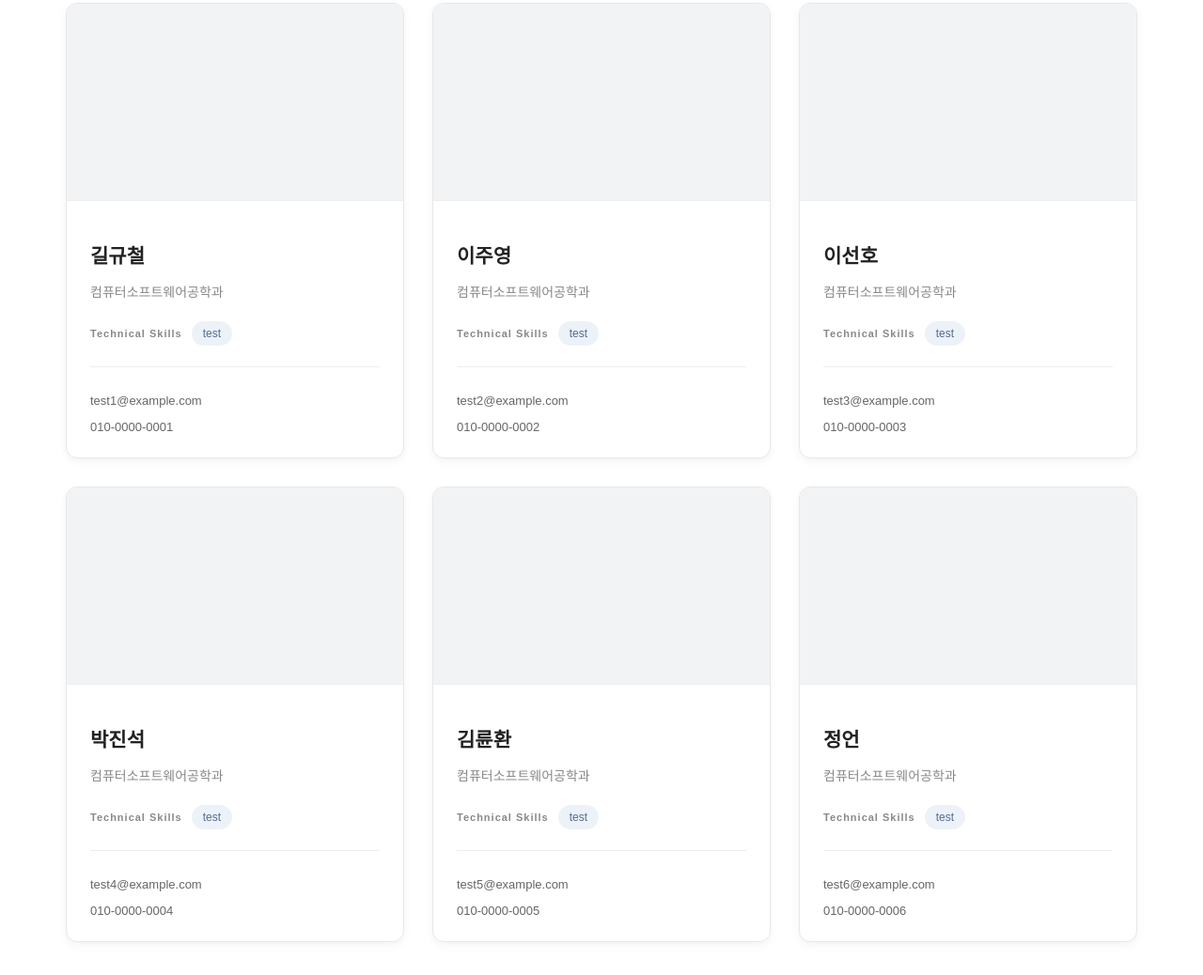
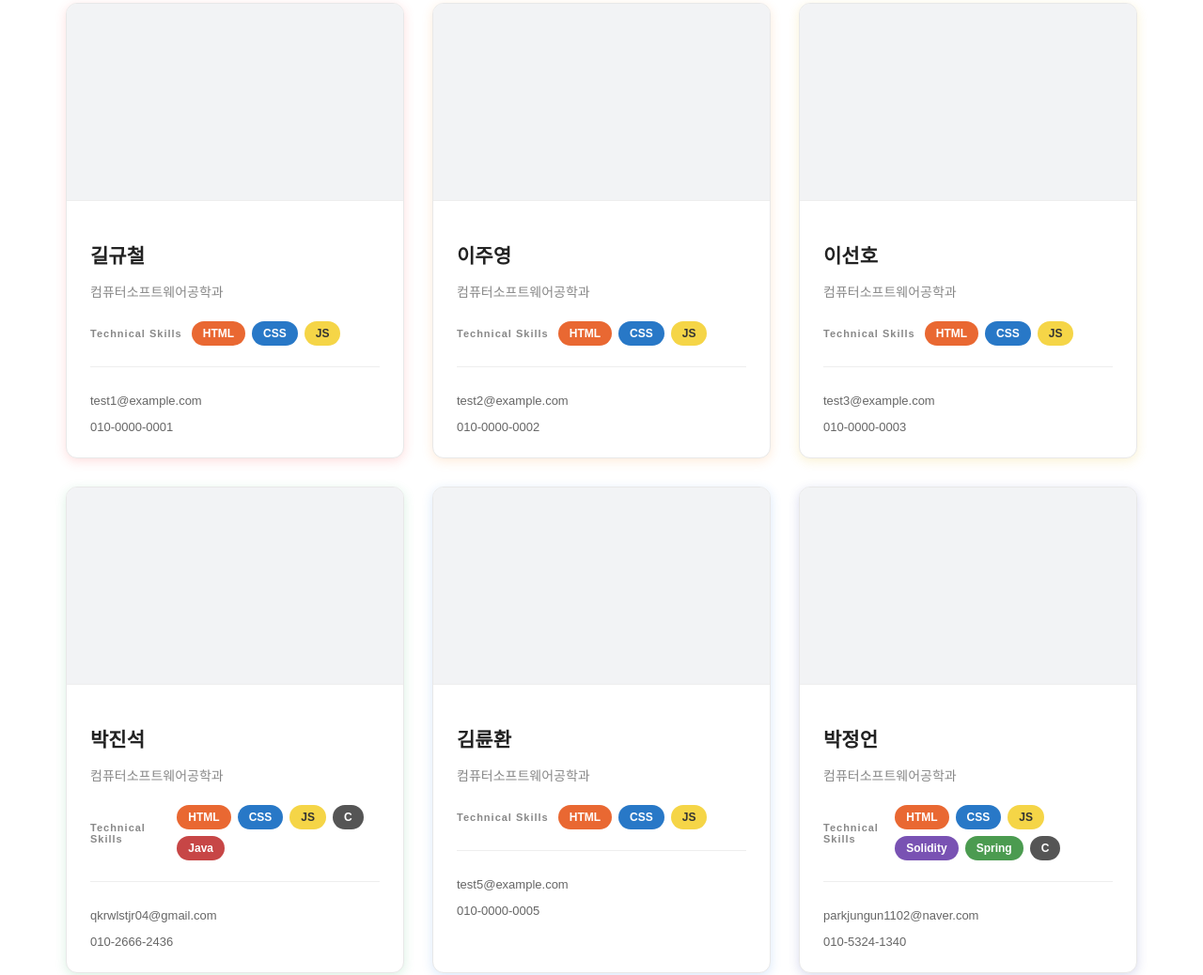
Before and after one commit to matstar33/OpenSourceSW-I-Team, a plain HTML site: page members.html in a window 1280 px wide. Shown: the part 289-1327 px from the top of the page at 94% size. Drawn offline with Linux system fonts and the light colour scheme.

Commit message:
feat & style: 기술 배지 추가, 이미지 경로 연결 및 레인보우 카드 그림자 적용

```diff
--- a/css/members.css
+++ b/css/members.css
@@ -1,4 +1,3 @@
-
 /*
   팀원 소개 페이지
 */
@@ -34,20 +33,56 @@
   gap: 30px;
 }
 
-/* 개별 카드 */
+/* 개별 카드 및 기본 그림자 색상 */
 .member-card {
+  --card-shadow-color: rgba(138, 92, 180, 0.16);
+
   background-color: #fff;
   border: 1px solid #e8e8e8;
   border-radius: 12px;
   overflow: hidden;
-  box-shadow: 0 3px 10px rgba(0, 0, 0, 0.05);
+  box-shadow: 0 3px 12px var(--card-shadow-color);
   transition: transform 0.3s ease, box-shadow 0.3s ease;
 }
+
+/* 카드별 레인보우 그림자 색상 */
+
+/* 1번째 - 빨강 */
+.member-card:nth-child(1) {
+  --card-shadow-color: rgba(255, 70, 70, 0.18);
+}
+
+/* 2번째 - 주황 */
+.member-card:nth-child(2) {
+  --card-shadow-color: rgba(255, 145, 50, 0.18);
+}
+
+/* 3번째 - 노랑 */
+.member-card:nth-child(3) {
+  --card-shadow-color: rgba(230, 190, 40, 0.20);
+}
+
+/* 4번째 - 초록 */
+.member-card:nth-child(4) {
+  --card-shadow-color: rgba(50, 180, 100, 0.18);
+}
+
+/* 5번째 - 파랑 */
+.member-card:nth-child(5) {
+  --card-shadow-color: rgba(50, 125, 230, 0.18);
+}
+
+/* 6번째 - 남색 */
+.member-card:nth-child(6) {
+  --card-shadow-color: rgba(65, 75, 170, 0.20);
+}
+
+/* 7번째 이후 - 보라색 기본값 사용 */
 
 /* 마우스 호버 효과 */
 .member-card:hover {
   transform: translateY(-6px);
-  box-shadow: 0 12px 25px rgba(0, 0, 0, 0.12);
+  box-shadow: 0 14px 28px var(--card-shadow-color);
 }
 
 /* 프로필 사진 영역 */
@@ -56,11 +91,20 @@
   height: 210px;
   background-color: #f2f3f5;
   border-bottom: 1px solid #eee;
+  overflow: hidden;
+}
+
+/* 실제 프로필 이미지 */
+.member-image img {
+  display: block;
+  width: 100%;
+  height: 100%;
+  object-fit: cover;
   transition: transform 0.35s ease;
 }
 
 /* 이미지 확대 효과 */
-.member-image.is-zoomed {
+.member-image img.is-zoomed {
   transform: scale(1.04);
 }
 
@@ -97,12 +141,63 @@
   letter-spacing: 1px;
 }
 
+/* 기술 배지 전체 */
+.tech-tags {
+  display: flex;
+  align-items: center;
+  gap: 7px;
+  flex-wrap: wrap;
+}
+
+/* 기술 배지 공통 스타일 */
 .tech-tag {
+  display: inline-block;
   font-size: 12px;
-  color: #526b91;
-  background-color: #edf2f9;
+  font-weight: 700;
   padding: 6px 12px;
   border-radius: 20px;
+}
+
+/* HTML - 주황색 */
+.tech-html {
+  color: #fff;
+  background-color: #e96832;
+}
+
+/* CSS - 파란색 */
+.tech-css {
+  color: #fff;
+  background-color: #2878c7;
+}
+
+/* JS - 노란색 */
+.tech-js {
+  color: #333;
+  background-color: #f5d547;
+}
+
+/* C - 짙은 회색 */
+.tech-c {
+  color: #fff;
+  background-color: #555;
+}
+
+/* Java - 빨간색 */
+.tech-java {
+  color: #fff;
+  background-color: #c74646;
+}
+
+/* Solidity - 보라색 */
+.tech-solidity {
+  color: #fff;
+  background-color: #7952b3;
+}
+
+/* Spring - 초록색 */
+.tech-spring {
+  color: #fff;
+  background-color: #4b9b50;
 }
 
 /* 연락처 영역 */
--- a/js/members.js
+++ b/js/members.js
@@ -1,14 +1,27 @@
-
 const memberCards = document.querySelectorAll('.member-card');
 
 memberCards.forEach(function(card) {
-  const memberImage = card.querySelector('.member-image');
+  const memberImage = card.querySelector('.member-image img');
+
+  if (memberImage) {
+    memberImage.addEventListener('error', function() {
+      memberImage.style.display = 'none';
+    });
+
+    if (memberImage.complete && memberImage.naturalWidth === 0) {
+      memberImage.style.display = 'none';
+    }
+  }
 
   card.addEventListener('mouseenter', function() {
-    memberImage.classList.add('is-zoomed');
+    if (memberImage) {
+      memberImage.classList.add('is-zoomed');
+    }
   });
 
   card.addEventListener('mouseleave', function() {
-    memberImage.classList.remove('is-zoomed');
+    if (memberImage) {
+      memberImage.classList.remove('is-zoomed');
+    }
   });
 });
--- a/members.html
+++ b/members.html
@@ -1,4 +1,3 @@
-
 <!DOCTYPE html>
 <html lang="ko">
 <head>
@@ -35,13 +34,19 @@
       <div class="members-container">
 
         <article class="member-card">
-          <div class="member-image"></div>
+          <div class="member-image">
+            <img src="images/길규철.png" alt="길규철 프로필 사진">
+          </div>
           <div class="member-info">
             <h2>길규철</h2>
             <p class="member-major">컴퓨터소프트웨어공학과</p>
             <div class="member-tech">
               <span class="tech-label">Technical Skills</span>
-              <span class="tech-tag">test</span>
+              <div class="tech-tags">
+                <span class="tech-tag tech-html">HTML</span>
+                <span class="tech-tag tech-css">CSS</span>
+                <span class="tech-tag tech-js">JS</span>
+              </div>
             </div>
             <div class="member-contact">
               <p class="member-email">test1@example.com</p>
@@ -51,13 +56,19 @@
         </article>
 
         <article class="member-card">
-          <div class="member-image"></div>
+          <div class="member-image">
+            <img src="images/이주영.png" alt="이주영 프로필 사진">
+          </div>
           <div class="member-info">
             <h2>이주영</h2>
             <p class="member-major">컴퓨터소프트웨어공학과</p>
             <div class="member-tech">
               <span class="tech-label">Technical Skills</span>
-              <span class="tech-tag">test</span>
+              <div class="tech-tags">
+                <span class="tech-tag tech-html">HTML</span>
+                <span class="tech-tag tech-css">CSS</span>
+                <span class="tech-tag tech-js">JS</span>
+              </div>
             </div>
             <div class="member-contact">
               <p class="member-email">test2@example.com</p>
@@ -67,13 +78,19 @@
         </article>
 
         <article class="member-card">
-          <div class="member-image"></div>
+          <div class="member-image">
+            <img src="images/이선호.png" alt="이선호 프로필 사진">
+          </div>
           <div class="member-info">
             <h2>이선호</h2>
             <p class="member-major">컴퓨터소프트웨어공학과</p>
             <div class="member-tech">
               <span class="tech-label">Technical Skills</span>
-              <span class="tech-tag">test</span>
+              <div class="tech-tags">
+                <span class="tech-tag tech-html">HTML</span>
+                <span class="tech-tag tech-css">CSS</span>
+                <span class="tech-tag tech-js">JS</span>
+              </div>
             </div>
             <div class="member-contact">
               <p class="member-email">test3@example.com</p>
@@ -83,29 +100,43 @@
         </article>
 
         <article class="member-card">
-          <div class="member-image"></div>
+          <div class="member-image">
+            <img src="images/박진석.png" alt="박진석 프로필 사진">
+          </div>
           <div class="member-info">
             <h2>박진석</h2>
             <p class="member-major">컴퓨터소프트웨어공학과</p>
             <div class="member-tech">
               <span class="tech-label">Technical Skills</span>
-              <span class="tech-tag">test</span>
+              <div class="tech-tags">
+                <span class="tech-tag tech-html">HTML</span>
+                <span class="tech-tag tech-css">CSS</span>
+                <span class="tech-tag tech-js">JS</span>
+                <span class="tech-tag tech-c">C</span>
+                <span class="tech-tag tech-java">Java</span>
+              </div>
             </div>
             <div class="member-contact">
-              <p class="member-email">test4@example.com</p>
-              <p class="member-phone">010-0000-0004</p>
+              <p class="member-email">qkrwlstjr04@gmail.com</p>
+              <p class="member-phone">010-2666-2436</p>
             </div>
           </div>
         </article>
 
         <article class="member-card">
-          <div class="member-image"></div>
+          <div class="member-image">
+            <img src="images/김륜환.png" alt="김륜환 프로필 사진">
+          </div>
           <div class="member-info">
             <h2>김륜환</h2>
             <p class="member-major">컴퓨터소프트웨어공학과</p>
             <div class="member-tech">
               <span class="tech-label">Technical Skills</span>
-              <span class="tech-tag">test</span>
+              <div class="tech-tags">
+                <span class="tech-tag tech-html">HTML</span>
+                <span class="tech-tag tech-css">CSS</span>
+                <span class="tech-tag tech-js">JS</span>
+              </div>
             </div>
             <div class="member-contact">
               <p class="member-email">test5@example.com</p>
@@ -115,17 +146,26 @@
         </article>
 
         <article class="member-card">
-          <div class="member-image"></div>
+          <div class="member-image">
+            <img src="images/정언.png" alt="박정언 프로필 사진">
+          </div>
           <div class="member-info">
-            <h2>정언</h2>
+            <h2>박정언</h2>
             <p class="member-major">컴퓨터소프트웨어공학과</p>
             <div class="member-tech">
               <span class="tech-label">Technical Skills</span>
-              <span class="tech-tag">test</span>
+              <div class="tech-tags">
+                <span class="tech-tag tech-html">HTML</span>
+                <span class="tech-tag tech-css">CSS</span>
+                <span class="tech-tag tech-js">JS</span>
+                <span class="tech-tag tech-solidity">Solidity</span>
+                <span class="tech-tag tech-spring">Spring</span>
+                <span class="tech-tag tech-c">C</span>
+              </div>
             </div>
             <div class="member-contact">
-              <p class="member-email">test6@example.com</p>
-              <p class="member-phone">010-0000-0006</p>
+              <p class="member-email">parkjungun1102@naver.com</p>
+              <p class="member-phone">010-5324-1340</p>
             </div>
           </div>
         </article>
```
